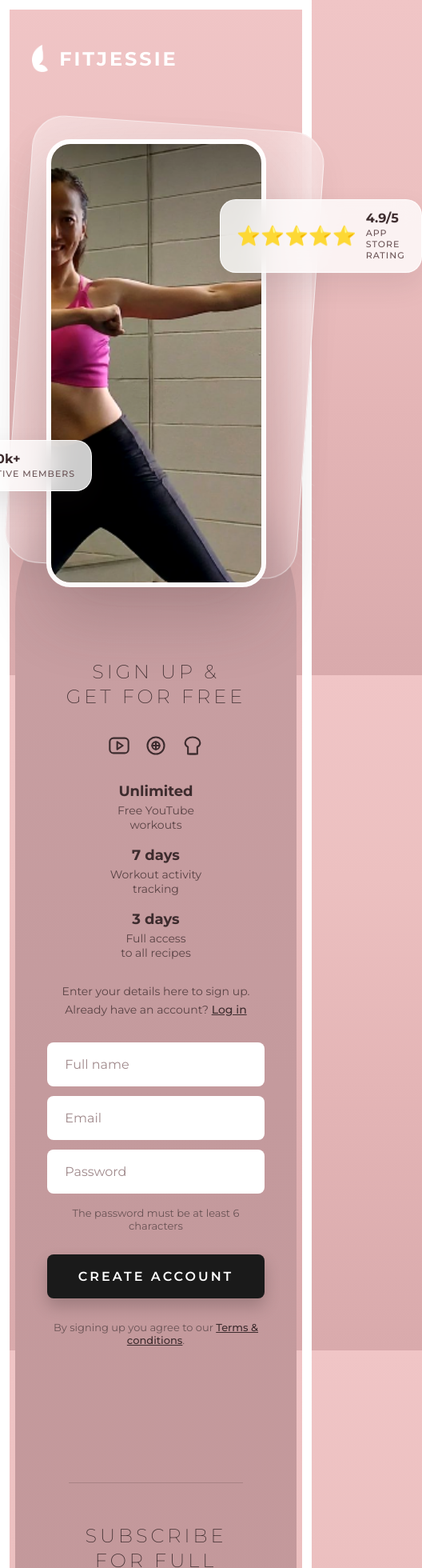
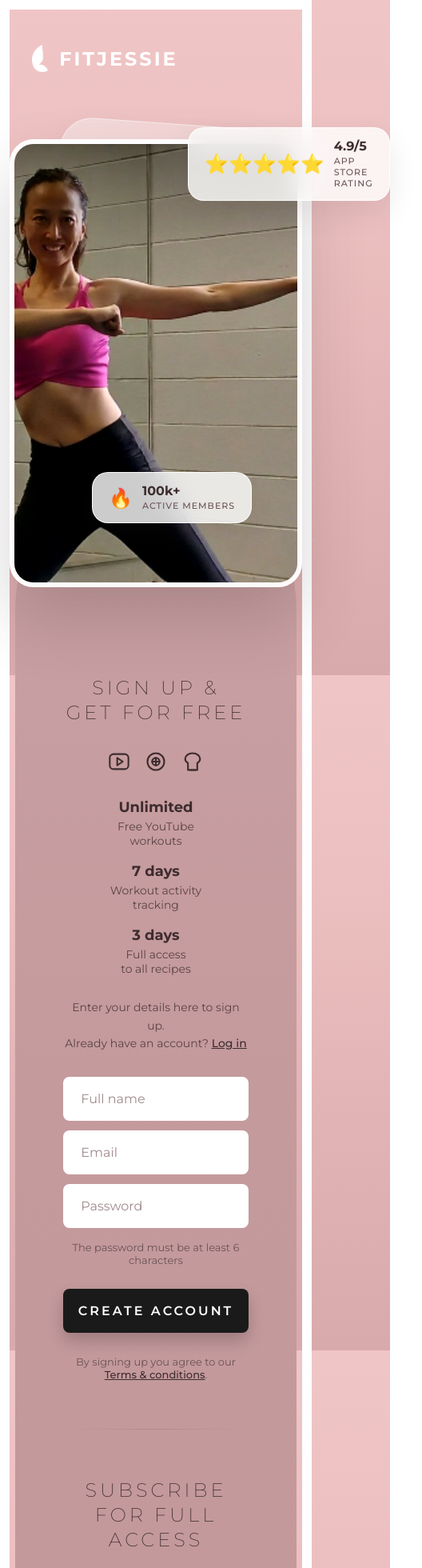
Before and after one commit to FluxtonX/Fitjessi-Website, a React (Vite) app in the folder fitjessie-web/: page / in a window 390 px wide. Shown: the top 1960 px of the page at 80% size, 528 px wide, since content can reach past the window. Built offline with nearby package versions, Linux system fonts and the light colour scheme.

Commit message:
complete website is responsive

```diff
--- a/fitjessie-web/src/App.css
+++ b/fitjessie-web/src/App.css
@@ -850,3 +850,131 @@ body {
 .autofill-btn svg {
   color: #00d084;
 }
+
+/* ═══════════════════════════════════════════════════════
+   RESPONSIVE DESIGN (Media Queries)
+   ═══════════════════════════════════════════════════════ */
+
+@media (max-width: 900px) {
+  .hero-model-img {
+    max-width: 80%;
+  }
+
+  .floating-badge {
+    transform: scale(0.85);
+  }
+
+  .badge-left {
+    margin-left: -120px;
+  }
+
+  .badge-right {
+    margin-left: 80px;
+  }
+
+  .plans-grid {
+    flex-direction: column;
+    gap: 40px;
+  }
+
+  .plan-divider-wrap {
+    width: 100%;
+    height: 1px;
+    padding: 0;
+  }
+
+  .plan-divider {
+    width: 80%;
+    height: 1px;
+    margin: 0 auto;
+    background: linear-gradient(90deg, transparent, rgba(61, 44, 46, 0.15), transparent);
+  }
+
+  .plan-column {
+    padding: 20px;
+    align-items: center;
+    text-align: center;
+  }
+
+  .plan-column.plan-free {
+    padding-right: 20px;
+  }
+
+  .plan-column.plan-premium {
+    padding-left: 20px;
+  }
+
+  .plan-features {
+    align-items: center;
+  }
+
+  .dashboard-model .badge-left {
+    margin-left: -120px;
+  }
+
+  .dashboard-model .badge-right {
+    margin-left: 20px;
+  }
+}
+
+@media (max-width: 600px) {
+  .hero-model-img {
+    max-width: 100%;
+  }
+
+  .hero-model-card-bg {
+    width: 280px;
+    height: 400px;
+    bottom: -40px;
+  }
+
+  .floating-badge {
+    transform: scale(0.7);
+  }
+
+  .badge-left {
+    margin-left: -80px;
+    bottom: 80px;
+  }
+
+  .badge-right {
+    margin-left: 40px;
+    top: 60px;
+  }
+
+  .dashboard-model .hero-model-img,
+  .dashboard-model .hero-model-card-bg {
+    max-width: 260px;
+    height: 340px;
+  }
+
+  .dashboard-arch {
+    padding: 100px 20px 60px;
+    border-radius: 180px 180px 0 0;
+  }
+
+  .pricing-card-inner {
+    flex-direction: column;
+    align-items: flex-start;
+    gap: 16px;
+  }
+
+  .pricing-right {
+    text-align: left;
+    width: 100%;
+  }
+
+  .checkout-top-bar {
+    flex-direction: column;
+    align-items: stretch;
+  }
+
+  .checkout-close {
+    position: absolute;
+    top: -12px;
+    right: -12px;
+    background: #fff;
+    border-radius: 50%;
+    box-shadow: 0 4px 12px rgba(0,0,0,0.1);
+  }
+}
```
Also changed, not shown: 1 other file (tests, documents, lock files or other folders).
